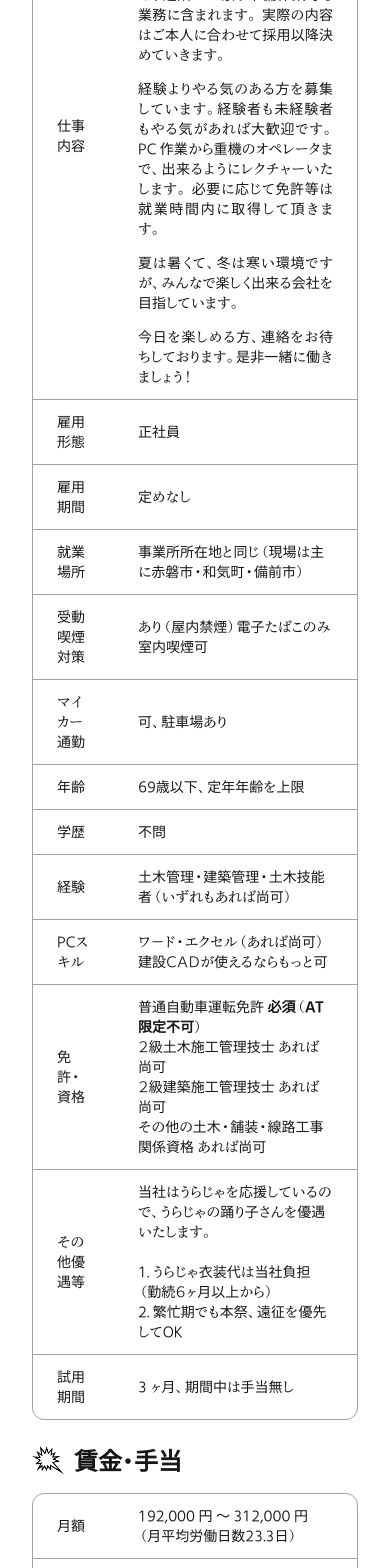
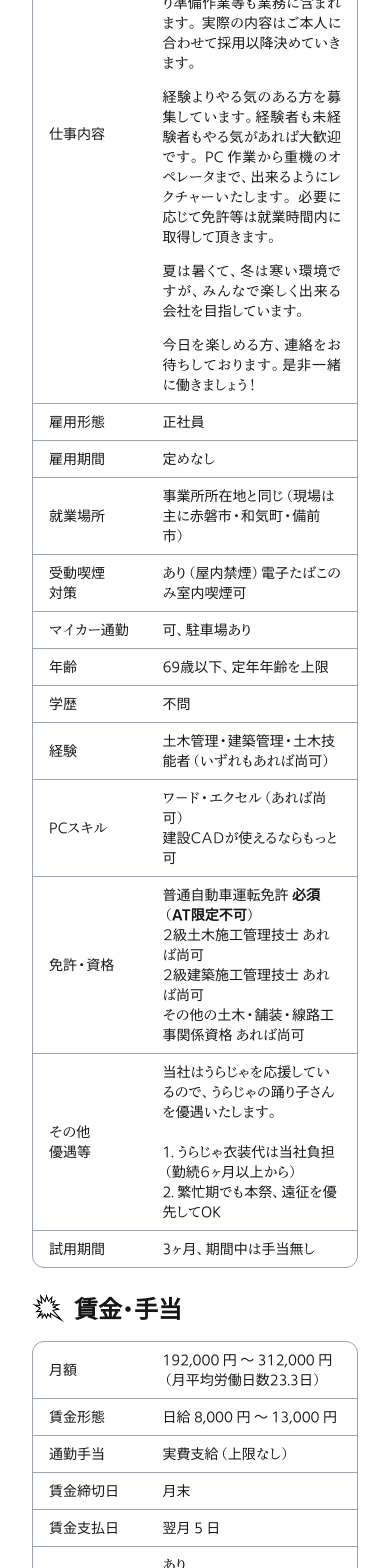
Before and after one commit to nakaken-ltd/nakaken-ltd.github.io, a Next.js app: page /recruit in a window 390 px wide. Shown: the part 432-2000 px from the top of the page. Built offline with nearby package versions, Linux system fonts and the light colour scheme.

Commit message:
Adjust recruiting info table

```diff
--- a/app/recruit/page.tsx
+++ b/app/recruit/page.tsx
@@ -43,17 +43,17 @@ export default function RecruitPage() {
               <div className="w-full relative rounded-xl border border-gray-400">
                 <table className="w-full text-sm text-left rtl:text-right text-body">
                   <colgroup>
-                    <col className="w-1/4"/>
+                    <col className="w-[35%] sm:w-1/4"/>
                   </colgroup>
 
                   <tbody>
                   <tr className="border-b border-gray-400 border-default">
-                    <td className="px-6 py-3">職種</td>
-                    <td className="px-6 py-3">建設業 土木・建築 監理及び作業</td>
+                    <td className="px-4 py-2 sm:px-6 sm:py-3">職種</td>
+                    <td className="px-4 py-2 sm:px-6 sm:py-3">建設業 土木・建築 監理及び作業</td>
                   </tr>
                   <tr className="border-b border-gray-400 border-default">
-                    <td className="px-6 py-3">仕事内容</td>
-                    <td className="px-6 py-3 text-justify">
+                    <td className="px-4 py-2 sm:px-6 sm:py-3">仕事内容</td>
+                    <td className="px-4 py-2 sm:px-6 sm:py-3 text-justify">
                       <p className="mb-[1em]">
                         主な業務内容は、赤磐市内の土木工事・建築工事の現場管理技術者および現場技能者に向けた
                         現場書類・製図、見積りの作成です。近所の困りごとへの協力や、近所のお祭り準備作業等も業務に含まれます。
@@ -76,47 +76,54 @@ export default function RecruitPage() {
                     </td>
                   </tr>
                   <tr className="border-b border-gray-400 border-default">
-                    <td className="px-6 py-3">雇用形態</td>
-                    <td className="px-6 py-3">正社員</td>
+                    <td className="px-4 py-2 sm:px-6 sm:py-3">雇用形態</td>
+                    <td className="px-4 py-2 sm:px-6 sm:py-3">正社員</td>
                   </tr>
                   <tr className="border-b border-gray-400 border-default">
-                    <td className="px-6 py-3">雇用期間</td>
-                    <td className="px-6 py-3">定めなし</td>
+                    <td className="px-4 py-2 sm:px-6 sm:py-3">雇用期間</td>
+                    <td className="px-4 py-2 sm:px-6 sm:py-3">定めなし</td>
                   </tr>
                   <tr className="border-b border-gray-400 border-default">
-                    <td className="px-6 py-3">就業場所</td>
-                    <td className="px-6 py-3">事業所所在地と同じ（現場は主に赤磐市・和気町・備前市）
+                    <td className="px-4 py-2 sm:px-6 sm:py-3">就業場所</td>
+                    <td className="px-4 py-2 sm:px-6 sm:py-3">事業所所在地と同じ（現場は主に赤磐市・和気町・備前市）
                     </td>
                   </tr>
                   <tr className="border-b border-gray-400 border-default">
-                    <td className="px-6 py-3">受動喫煙対策</td>
-                    <td className="px-6 py-3">あり（屋内禁煙）電子たばこのみ室内喫煙可</td>
+                    <td className="px-4 py-2 sm:px-6 sm:py-3">
+                      <span className="inline-block">受動</span>
+                      <span className="inline-block">喫煙</span>
+                      <span className="inline-block">対策</span>
+                    </td>
+                    <td className="px-4 py-2 sm:px-6 sm:py-3">あり（屋内禁煙）電子たばこのみ室内喫煙可</td>
                   </tr>
                   <tr className="border-b border-gray-400 border-default">
-                    <td className="px-6 py-3">マイカー通勤</td>
-                    <td className="px-6 py-3">可、駐車場あり</td>
+                    <td className="px-4 py-2 sm:px-6 sm:py-3">
+                      <span className="inline-block">マイカー</span>
+                      <span className="inline-block">通勤</span>
+                    </td>
+                    <td className="px-4 py-2 sm:px-6 sm:py-3">可、駐車場あり</td>
                   </tr>
                   <tr className="border-b border-gray-400 border-default">
-                    <td className="px-6 py-3">年齢</td>
-                    <td className="px-6 py-3">69歳以下、定年年齢を上限
+                    <td className="px-4 py-2 sm:px-6 sm:py-3">年齢</td>
+                    <td className="px-4 py-2 sm:px-6 sm:py-3">69歳以下、定年年齢を上限
                     </td>
                   </tr>
                   <tr className="border-b border-gray-400 border-default">
-                    <td className="px-6 py-3">学歴</td>
-                    <td className="px-6 py-3">不問</td>
+                    <td className="px-4 py-2 sm:px-6 sm:py-3">学歴</td>
+                    <td className="px-4 py-2 sm:px-6 sm:py-3">不問</td>
                   </tr>
                   <tr className="border-b border-gray-400 border-default">
-                    <td className="px-6 py-3">経験</td>
-                    <td className="px-6 py-3">土木管理・建築管理・土木技能者（いずれもあれば尚可）</td>
+                    <td className="px-4 py-2 sm:px-6 sm:py-3">経験</td>
+                    <td className="px-4 py-2 sm:px-6 sm:py-3">土木管理・建築管理・土木技能者（いずれもあれば尚可）</td>
                   </tr>
                   <tr className="border-b border-gray-400 border-default">
-                    <td className="px-6 py-3">PCスキル</td>
-                    <td className="px-6 py-3">ワ－ド・エクセル（あれば尚可）<br/>建設ＣＡＤが使えるならもっと可
+                    <td className="px-4 py-2 sm:px-6 sm:py-3">PCスキル</td>
+                    <td className="px-4 py-2 sm:px-6 sm:py-3">ワ－ド・エクセル（あれば尚可）<br/>建設ＣＡＤが使えるならもっと可
                     </td>
                   </tr>
                   <tr className="border-b border-gray-400 border-default">
-                    <td className="px-6 py-3">免許・資格</td>
-                    <td className="px-6 py-3">普通自動車運転免許 <span
+                    <td className="px-4 py-2 sm:px-6 sm:py-3">免許・資格</td>
+                    <td className="px-4 py-2 sm:px-6 sm:py-3">普通自動車運転免許 <span
                       className="font-bold">必須（AT限定不可）</span><br/>
                       ２級土木施工管理技士 あれば尚可<br/>
                       ２級建築施工管理技士 あれば尚可<br/>
@@ -124,16 +131,19 @@ export default function RecruitPage() {
                     </td>
                   </tr>
                   <tr className="border-b border-gray-400 border-default">
-                    <td className="px-6 py-3">その他優遇等</td>
-                    <td className="px-6 py-3">
+                    <td className="px-4 py-2 sm:px-6 sm:py-3">
+                      <span className="inline-block">その他</span>
+                      <span className="inline-block">優遇等</span>
+                    </td>
+                    <td className="px-4 py-2 sm:px-6 sm:py-3">
                       当社はうらじゃを応援しているので、うらじゃの踊り子さんを優遇いたします。<br/><br/>
                       1. うらじゃ衣装代は当社負担（勤続６ヶ月以上から）<br/>
                       2. 繁忙期でも本祭、遠征を優先してOK<br/>
                     </td>
                   </tr>
                   <tr>
-                    <td className="px-6 py-3">試用期間</td>
-                    <td className="px-6 py-3">3 ヶ月、期間中は手当無し</td>
+                    <td className="px-4 py-2 sm:px-6 sm:py-3">試用期間</td>
+                    <td className="px-4 py-2 sm:px-6 sm:py-3">3ヶ月、期間中は手当無し</td>
                   </tr>
                   </tbody>
                 </table>
@@ -154,36 +164,36 @@ export default function RecruitPage() {
               <div className="w-full relative rounded-xl border border-gray-400">
                 <table className="w-full text-sm text-left rtl:text-right text-body">
                   <colgroup>
-                    <col className="w-1/4"/>
+                    <col className="w-[35%] sm:w-1/4"/>
                   </colgroup>
                   <tbody>
                   <tr className="border-b border-gray-400 border-default">
-                    <td className="px-6 py-3">月額</td>
-                    <td className="px-6 py-3">192,000 円 〜 312,000 円<br/>（月平均労働日数23.3日）</td>
+                    <td className="px-4 py-2 sm:px-6 sm:py-3">月額</td>
+                    <td className="px-4 py-2 sm:px-6 sm:py-3">192,000 円 〜 312,000 円<br/>（月平均労働日数23.3日）</td>
                   </tr>
                   <tr className="border-b border-gray-400 border-default">
-                    <td className="px-6 py-3">賃金形態</td>
-                    <td className="px-6 py-3">日給 8,000 円 〜 13,000 円</td>
+                    <td className="px-4 py-2 sm:px-6 sm:py-3">賃金形態</td>
+                    <td className="px-4 py-2 sm:px-6 sm:py-3">日給 8,000 円 〜 13,000 円</td>
                   </tr>
                   <tr className="border-b border-gray-400 border-default">
-                    <td className="px-6 py-3">通勤手当</td>
-                    <td className="px-6 py-3">実費支給（上限なし）</td>
+                    <td className="px-4 py-2 sm:px-6 sm:py-3">通勤手当</td>
+                    <td className="px-4 py-2 sm:px-6 sm:py-3">実費支給（上限なし）</td>
                   </tr>
                   <tr className="border-b border-gray-400 border-default">
-                    <td className="px-6 py-3">賃金締切日</td>
-                    <td className="px-6 py-3">月末</td>
+                    <td className="px-4 py-2 sm:px-6 sm:py-3">賃金締切日</td>
+                    <td className="px-4 py-2 sm:px-6 sm:py-3">月末</td>
                   </tr>
                   <tr className="border-b border-gray-400 border-default">
-                    <td className="px-6 py-3">賃金支払日</td>
-                    <td className="px-6 py-3">翌月 5 日</td>
+                    <td className="px-4 py-2 sm:px-6 sm:py-3">賃金支払日</td>
+                    <td className="px-4 py-2 sm:px-6 sm:py-3">翌月 5 日</td>
                   </tr>
                   <tr className="border-b border-gray-400 border-default">
-                    <td className="px-6 py-3">昇給</td>
-                    <td className="px-6 py-3">あり<br/>1 月あたり 10,000 円 〜 20,000 円</td>
+                    <td className="px-4 py-2 sm:px-6 sm:py-3">昇給</td>
+                    <td className="px-4 py-2 sm:px-6 sm:py-3">あり<br/>1 月あたり 10,000 円 〜 20,000 円</td>
                   </tr>
                   <tr>
-                    <td className="px-6 py-3">賞与</td>
-                    <td className="px-6 py-3">あり 年2回<br/>賞与金額 300,000 円 〜 500,000 円</td>
+                    <td className="px-4 py-2 sm:px-6 sm:py-3">賞与</td>
+                    <td className="px-4 py-2 sm:px-6 sm:py-3">あり 年2回<br/>賞与金額 300,000 円 〜 500,000 円</td>
                   </tr>
                   </tbody>
                 </table>
@@ -204,32 +214,40 @@ export default function RecruitPage() {
               <div className="w-full relative rounded-xl border border-gray-400">
                 <table className="w-full text-sm text-left rtl:text-right text-body">
                   <colgroup>
-                    <col className="w-1/4"/>
+                    <col className="w-[35%] sm:w-1/4"/>
                   </colgroup>
                   <tbody>
                   <tr className="border-b border-gray-400 border-default">
-                    <td className="px-6 py-3">就業時間</td>
-                    <td className="px-6 py-3">8時00分 〜 17時00分 7時間程度</td>
+                    <td className="px-4 py-2 sm:px-6 sm:py-3">就業時間</td>
+                    <td className="px-4 py-2 sm:px-6 sm:py-3">8時00分 〜 17時00分 7時間程度</td>
                   </tr>
                   <tr className="border-b border-gray-400 border-default">
-                    <td className="px-6 py-3">休憩</td>
-                    <td className="px-6 py-3">10:00〜10:30<br/>12:00〜13:00<br/>15:00〜15:30</td>
+                    <td className="px-4 py-2 sm:px-6 sm:py-3">休憩</td>
+                    <td className="px-4 py-2 sm:px-6 sm:py-3">10:00〜10:30<br/>12:00〜13:00<br/>15:00〜15:30</td>
                   </tr>
                   <tr className="border-b border-gray-400 border-default">
-                    <td className="px-6 py-3">時間外労働</td>
-                    <td className="px-6 py-3">なし</td>
+                    <td className="px-4 py-2 sm:px-6 sm:py-3">時間外労働</td>
+                    <td className="px-4 py-2 sm:px-6 sm:py-3">なし</td>
                   </tr>
                   <tr className="border-b border-gray-400 border-default">
-                    <td className="px-6 py-3">年間休日数</td>
-                    <td className="px-6 py-3">85日</td>
+                    <td className="px-4 py-2 sm:px-6 sm:py-3">年間休日数</td>
+                    <td className="px-4 py-2 sm:px-6 sm:py-3">85日</td>
                   </tr>
                   <tr className="border-b border-gray-400 border-default">
-                    <td className="px-6 py-3">休日</td>
-                    <td className="px-6 py-3">第2・第4土曜日<br/>年末年始<br/>盆休み<br/>その他会社が指定する日</td>
+                    <td className="px-4 py-2 sm:px-6 sm:py-3">休日</td>
+                    <td className="px-4 py-2 sm:px-6 sm:py-3">第2・第4土曜日<br/>年末年始<br/>盆休み<br/>その他会社が指定する日</td>
                   </tr>
                   <tr>
-                    <td className="px-6 py-3">6ヶ月経過後の<br/>年次有給休暇日数</td>
-                    <td className="px-6 py-3">10 日</td>
+                    <td className="px-4 py-2 sm:px-6 sm:py-3 autophrase">
+                      <span className="inline-block">6ヶ月</span>
+                      <span className="inline-block">経過</span>
+                      <span className="inline-block">後の</span>
+                      <span className="inline-block">年次</span>
+                      <span className="inline-block">有給</span>
+                      <span className="inline-block">休暇</span>
+                      <span className="inline-block">日数</span>
+                    </td>
+                    <td className="px-4 py-2 sm:px-6 sm:py-3">10 日</td>
                   </tr>
                   </tbody>
                 </table>
@@ -250,20 +268,20 @@ export default function RecruitPage() {
               <div className="w-full relative rounded-xl border border-gray-400">
                 <table className="w-full text-sm text-left rtl:text-right text-body">
                   <colgroup>
-                    <col className="w-1/4"/>
+                    <col className="w-[35%] sm:w-1/4"/>
                   </colgroup>
                   <tbody>
                   <tr className="border-b border-gray-400 border-default">
-                    <td className="px-6 py-3">加入保険</td>
-                    <td className="px-6 py-3">雇用、労災、健康、厚生</td>
+                    <td className="px-4 py-2 sm:px-6 sm:py-3">加入保険</td>
+                    <td className="px-4 py-2 sm:px-6 sm:py-3">雇用、労災、健康、厚生</td>
                   </tr>
                   <tr className="border-b border-gray-400 border-default">
-                    <td className="px-6 py-3">定年</td>
-                    <td className="px-6 py-3">70 歳</td>
+                    <td className="px-4 py-2 sm:px-6 sm:py-3">定年</td>
+                    <td className="px-4 py-2 sm:px-6 sm:py-3">70 歳</td>
                   </tr>
                   <tr>
-                    <td className="px-6 py-3">再雇用制度</td>
-                    <td className="px-6 py-3">あり（上限 75 歳まで）</td>
+                    <td className="px-4 py-2 sm:px-6 sm:py-3">再雇用制度</td>
+                    <td className="px-4 py-2 sm:px-6 sm:py-3">あり（上限 75 歳まで）</td>
                   </tr>
                   </tbody>
                 </table>
@@ -284,20 +302,24 @@ export default function RecruitPage() {
               <div className="w-full relative mb-8 rounded-xl border border-gray-400">
                 <table className="w-full text-sm text-left rtl:text-right text-body">
                   <colgroup>
-                    <col className="w-1/4"/>
+                    <col className="w-[35%] sm:w-1/4"/>
                   </colgroup>
                   <tbody>
                   <tr className="border-b border-gray-400 border-default">
-                    <td className="px-6 py-3">選考方法</td>
-                    <td className="px-6 py-3">面接（1 回）</td>
+                    <td className="px-4 py-2 sm:px-6 sm:py-3">選考方法</td>
+                    <td className="px-4 py-2 sm:px-6 sm:py-3">面接（1 回）</td>
                   </tr>
                   <tr className="border-b border-gray-400 border-default">
-                    <td className="px-6 py-3">選考結果通知</td>
-                    <td className="px-6 py-3">7 日以内に電話で通知</td>
+                    <td className="px-4 py-2 sm:px-6 sm:py-3">
+                      <span className="inline-block">選考</span>
+                      <span className="inline-block">結果</span>
+                      <span className="inline-block">通知</span>
+                    </td>
+                    <td className="px-4 py-2 sm:px-6 sm:py-3">7 日以内に電話で通知</td>
                   </tr>
                   <tr>
-                    <td className="px-6 py-3">応募書類</td>
-                    <td className="px-6 py-3">履歴書（面接時持参）</td>
+                    <td className="px-4 py-2 sm:px-6 sm:py-3">応募書類</td>
+                    <td className="px-4 py-2 sm:px-6 sm:py-3">履歴書（面接時持参）</td>
                   </tr>
                   </tbody>
                 </table>
@@ -318,20 +340,20 @@ export default function RecruitPage() {
               <div className="w-full relative mb-8 rounded-xl border border-gray-400">
                 <table className="w-full text-sm text-left rtl:text-right text-body">
                   <colgroup>
-                    <col className="w-1/4"/>
+                    <col className="w-[35%] sm:w-1/4"/>
                   </colgroup>
                   <tbody>
                   <tr className="border-b border-gray-400 border-default">
-                    <td className="px-6 py-3">担当者</td>
-                    <td className="px-6 py-3">中原 哲哉</td>
+                    <td className="px-4 py-2 sm:px-6 sm:py-3">担当者</td>
+                    <td className="px-4 py-2 sm:px-6 sm:py-3">中原 哲哉</td>
                   </tr>
                   <tr className="border-b border-gray-400 border-default">
-                    <td className="px-6 py-3">電話番号</td>
-                    <td className="px-6 py-3 underline decoration-dotted"><a href="tel:0869541700">086-954-1700</a></td>
+                    <td className="px-4 py-2 sm:px-6 sm:py-3">電話番号</td>
+                    <td className="px-4 py-2 sm:px-6 sm:py-3 underline decoration-dotted"><a href="tel:0869541700">086-954-1700</a></td>
                   </tr>
                   <tr>
-                    <td className="px-6 py-3">FAX</td>
-                    <td className="px-6 py-3">086-954-1702</td>
+                    <td className="px-4 py-2 sm:px-6 sm:py-3">FAX</td>
+                    <td className="px-4 py-2 sm:px-6 sm:py-3">086-954-1702</td>
                   </tr>
                   </tbody>
                 </table>
```
